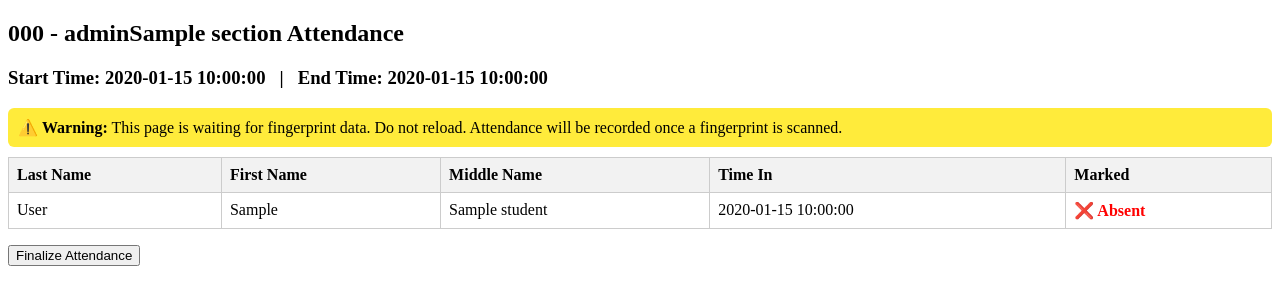
After one commit to law4percent/attendance-system-chloe-danag, a Flask app: template templates/instructor/subject_attendance_board.html in a window 1280 px wide. The commit adds this page. Shown: the top 305 px of the page. Run offline with Flask 3, Linux system fonts and the light colour scheme; the template is opened without the code that fills it: most values are stand-ins (such as "Sample title", 1, 10 or a date in 2020); some libraries are stand-ins or nearby versions.

Commit message:
Time in features partially done.

```diff
--- a/app.py
+++ b/app.py
@@ -32,6 +32,14 @@
 app.config['MYSQL_DB'] = config.MYSQL_DB
 mysql = MySQL(app)
 
+def timedelta_to_str(td):
+    total_seconds = int(td.total_seconds())
+    total_seconds = total_seconds % (24 * 3600)
+    hours, remainder = divmod(total_seconds, 3600)
+    minutes, seconds = divmod(remainder, 60)
+    return f"{hours:02d}:{minutes:02d}:{seconds:02d}"
+
+
 def get_student_time_in(student_id, subject_id):
     cur = mysql.connection.cursor()
     today = date.today()  # Get today's date in Python
@@ -47,6 +55,7 @@
 @app.route('/')
 @role_required('instructor')
 def subject_for_attendance():
+    print('>>>>> subject_for_attendance')
     instructor_id = session['user']
     instructor_email = session.get('email')
 
@@ -104,12 +113,16 @@
 
 @app.route('/attendance/<int:subject_id>')
 @role_required('instructor')
-def student_attendance(subject_id):
+def subject_attendance_board(subject_id):
+    print('>>>>> subject_attendance_board')
     cur = mysql.connection.cursor(DictCursor)
 
     # Get subject info
     cur.execute("SELECT * FROM subjects WHERE id = %s", (subject_id,))
     subject = cur.fetchone()
+
+    subject['start_time_str'] = timedelta_to_str(subject['class_start_time'])
+    subject['end_time_str'] = timedelta_to_str(subject['class_end_time'])
 
     # Get enrolled students
     cur.execute("""
@@ -123,53 +136,42 @@
     now = datetime.now().time()
     today = date.today()
     attendance_list = []
+    class_start = subject['class_start_time']
 
     for student in students:
+        mark = 'absent'
         student_id = student['id']
-        time_in = get_student_time_in(student_id, subject_id)
+        student_time_in = get_student_time_in(student_id, subject_id)  # this is timedelta
 
-        if not time_in:
-            # Simulate a time_in capture (in real scenario this may come from RFID or manual input)
-            time_in = now  # mark current time
-
-            # Determine attendance status
-            class_start = subject['class_start_time']
-            mark = "absent"
-            if isinstance(class_start, time) and time_in <= (datetime.combine(today, class_start) + timedelta(minutes=15)).time():
-                mark = "check"
-            else:
-                mark = "late"
-
-            # Insert attendance record
-            try:
-                cur.execute("""
+        if not student_time_in:
+            # this must only initialize and must execute once
+            cur.execute("""
                     INSERT INTO student_attendance (student_id, subject_id, time_in, date, mark)
                     VALUES (%s, %s, %s, %s, %s)
                     ON DUPLICATE KEY UPDATE time_in = VALUES(time_in), mark = VALUES(mark)
-                """, (student_id, subject_id, time_in, today, mark))
+                """, (student_id, subject_id, student_time_in, today, mark))
 
-                mysql.connection.commit()
-            except Exception as e:
-                print("Error inserting attendance:", e)
+            mysql.connection.commit()
+        else:
+              # timedelta
+            student_time = student_time_in  # timedelta
 
-        else:
-            # Determine mark for already recorded time_in
-            class_start = subject['class_start_time']
-            if isinstance(class_start, time) and time_in <= (datetime.combine(today, class_start) + timedelta(minutes=15)).time():
-                mark = "check"
+            # check if student arrived within 15 minutes of class start
+            if student_time <= class_start + timedelta(minutes=15):
+                mark = 'check'
             else:
-                mark = "late"
+                mark = 'late'
 
         # Convert time_in to string safely
-        if isinstance(time_in, timedelta):
-            total_seconds = int(time_in.total_seconds())
+        if isinstance(student_time_in, timedelta):
+            total_seconds = int(student_time_in.total_seconds())
             hours, remainder = divmod(total_seconds, 3600)
             minutes, seconds = divmod(remainder, 60)
             time_in_str = f"{hours:02d}:{minutes:02d}:{seconds:02d}"
-        elif isinstance(time_in, time):
-            time_in_str = time_in.strftime('%H:%M:%S')
-        elif isinstance(time_in, datetime):
-            time_in_str = time_in.time().strftime('%H:%M:%S')
+        elif isinstance(student_time_in, time):
+            time_in_str = student_time_in.strftime('%H:%M:%S')
+        elif isinstance(student_time_in, datetime):
+            time_in_str = student_time_in.time().strftime('%H:%M:%S')
         else:
             time_in_str = 'N/A'
 
@@ -181,53 +183,103 @@
             'mark': mark
         })
 
-    return render_template('instructor/subject_attendance.html', subject=subject, attendance_list=attendance_list)
+    return render_template(
+            'instructor/subject_attendance_board.html',
+            subject=subject,
+            attendance_list=attendance_list,
+            end_time=subject['class_end_time']
+        )
+
+@app.route('/finalize_attendance/<int:subject_id>', methods=['POST'])
+@role_required('instructor')
+def finalize_attendance(subject_id):
+    cur = mysql.connection.cursor(DictCursor)
+
+    # Get subject start time
+    cur.execute("SELECT class_start_time FROM subjects WHERE id = %s", (subject_id,))
+    subject = cur.fetchone()
+    class_start = subject['class_start_time']
+
+    # Recalculate attendance marks
+    cur.execute("""
+        SELECT id, student_id, time_in
+        FROM student_attendance
+        WHERE subject_id = %s AND DATE(date) = CURDATE()
+    """, (subject_id,))
+    records = cur.fetchall()
+
+    for record in records:
+        attendance_id = record['id']
+        student_time = record['time_in']
+
+        if student_time is None:
+            mark = 'absent'
+        else:
+            # Convert time_in to timedelta if stored as time
+            if isinstance(student_time, time):
+                student_time = timedelta(
+                    hours=student_time.hour, minutes=student_time.minute, seconds=student_time.second
+                )
+            if student_time <= class_start + timedelta(minutes=15):
+                mark = 'check'
+            else:
+                mark = 'late'
+
+        cur.execute("""
+            UPDATE student_attendance
+            SET mark = %s
+            WHERE id = %s
+        """, (mark, attendance_id))
+
+    mysql.connection.commit()
+    return jsonify({'message': 'Attendance finalized'}), 200
 
 
-@app.route('/api/mark_attendance', methods=['POST'])
-def mark_attendance():
-    data = request.get_json()
-    fingerprint_id = data.get('fingerprint_id')
-    subject_id = data.get('subject_id')
 
-    if not fingerprint_id or not subject_id:
-        return jsonify({'status': 'error', 'message': 'Missing data'}), 400
+# @app.route('/api/mark_attendance', methods=['POST'])
+# def mark_attendance():
+#     data = request.get_json()
+#     fingerprint_id = data.get('fingerprint_id')
+#     subject_id = data.get('subject_id')
 
-    cur = mysql.connection.cursor(DictCursor)
+#     if not fingerprint_id or not subject_id:
+#         return jsonify({'status': 'error', 'message': 'Missing data'}), 400
 
-    # Find the student with this fingerprint ID
-    cur.execute("SELECT id FROM students WHERE fingerprint_id = %s", (fingerprint_id,))
-    student = cur.fetchone()
+#     cur = mysql.connection.cursor(DictCursor)
 
-    if not student:
-        return jsonify({'status': 'error', 'message': 'Unknown fingerprint ID'}), 404
+#     # Find the student with this fingerprint ID
+#     cur.execute("SELECT id FROM students WHERE fingerprint_id = %s", (fingerprint_id,))
+#     student = cur.fetchone()
 
-    student_id = student['id']
-    now = datetime.now().time()
-    today = date.today()
+#     if not student:
+#         return jsonify({'status': 'error', 'message': 'Unknown fingerprint ID'}), 404
 
-    # Get class start time
-    cur.execute("SELECT class_start_time FROM subjects WHERE id = %s", (subject_id,))
-    subject = cur.fetchone()
+#     student_id = student['id']
+#     now = datetime.now().time()
+#     today = date.today()
 
-    class_start = subject['class_start_time']
-    if isinstance(class_start, time) and now <= (datetime.combine(today, class_start) + timedelta(minutes=15)).time():
-        mark = "check"
-    else:
-        mark = "late"
+#     # Get class start time
+#     cur.execute("SELECT class_start_time FROM subjects WHERE id = %s", (subject_id,))
+#     subject = cur.fetchone()
 
-    # Insert attendance
-    try:
-        cur.execute("""
-            INSERT INTO student_attendance (student_id, subject_id, time_in, date, mark)
-            VALUES (%s, %s, %s, %s, %s)
-            ON DUPLICATE KEY UPDATE time_in = VALUES(time_in), mark = VALUES(mark)
-        """, (student_id, subject_id, now, today, mark))
-        mysql.connection.commit()
-        return jsonify({'status': 'success', 'message': 'Attendance marked'})
-    except Exception as e:
-        print("Error:", e)
-        return jsonify({'status': 'error', 'message': 'Database error'}), 500
+#     class_start = subject['class_start_time']
+#     if isinstance(class_start, time) and now <= (datetime.combine(today, class_start) + timedelta(minutes=15)).time():
+#         mark = "check"
+#     else:
+#         mark = "late"
+
+#     # Insert attendance
+#     try:
+#         cur.execute("""
+#             INSERT INTO student_attendance (student_id, subject_id, time_in, date, mark)
+#             VALUES (%s, %s, %s, %s, %s)
+#             ON DUPLICATE KEY UPDATE time_in = VALUES(time_in), mark = VALUES(mark)
+#         """, (student_id, subject_id, now, today, mark))
+#         mysql.connection.commit()
+#         return jsonify({'status': 'success', 'message': 'Attendance marked'})
+#     except Exception as e:
+#         print("Error:", e)
+#         return jsonify({'status': 'error', 'message': 'Database error'}), 500
 
 
 
--- /dev/null
+++ b/templates/instructor/subject_attendance_board.html
@@ -0,0 +1,111 @@
+{% extends "base.html" %}
+
+{% block title %}{{ subject.subject_code }} - {{ subject.course_level }}{{ subject.section }} Attendance{% endblock title %}
+
+{% block head %}
+    <link rel="stylesheet" href="{{ url_for('static', filename='css/instructor/subject_attendance_board.css') }}">
+{% endblock %}
+
+{% block content %}
+  <script>
+    // Warn before reload
+    window.onbeforeunload = function() {
+      return "Do not reload this page. Attendance data might not be stored.";
+    };
+  </script>
+  <nav>
+    <nav>
+      <h2>{{ subject.subject_code }} - {{ subject.course_level }}{{ subject.section }} Attendance</h2>
+      <h3>
+        Start Time: {{ subject.start_time_str }} &nbsp; | &nbsp; End Time: {{ subject.end_time_str }}
+      </h3>
+    </nav>
+  <div class="alert" style="background-color: #ffeb3b; padding: 10px; border-radius: 6px; margin-bottom: 10px;">
+    ⚠️ <strong>Warning:</strong> This page is waiting for fingerprint data. Do not reload. Attendance will be recorded once a fingerprint is scanned.
+  </div>
+
+  <form method="POST" action="{{ url_for('finalize_attendance', subject_id=subject.id) }}">
+    <div class="table-container">
+      <table class="attendance-table">
+        <thead>
+          <tr>
+            <th>Last Name</th>
+            <th>First Name</th>
+            <th>Middle Name</th>
+            <th>Time In</th>
+            <th>Marked</th>
+          </tr>
+        </thead>
+        <tbody id="attendance-body">
+          {% for student in attendance_list %}
+          <tr>
+            <td>{{ student.last_name }}</td>
+            <td>{{ student.first_name }}</td>
+            <td>{{ student.middle_name }}</td>
+            <td>{{ student.time_in }}</td>
+            <td>
+              {% if student.mark == 'check' %}
+                <span class="mark-check">✅ Present</span>
+              {% elif student.mark == 'late' %}
+                <span class="mark-late">🕒 Late</span>
+              {% else %}
+                <span class="mark-absent">❌ Absent</span>
+              {% endif %}
+
+              <!-- Hidden inputs for backend -->
+              <input type="hidden" name="mark_{{ student.id }}" value="{{ student.mark }}">
+            </td>
+          </tr>
+          {% endfor %}
+        </tbody>
+      </table>
+    </div>
+
+    <div style="margin-top: 1rem;">
+      <button type="submit">Finalize Attendance</button>
+    </div>
+  </form>
+
+
+  <script>
+    // Convert PHP-passed time to Date object (HH:MM:SS)
+    const endTimeStr = "{{ end_time }}"; // passed from Flask
+    const [endHour, endMin, endSec] = endTimeStr.split(":").map(Number);
+
+    function checkEndTimeAndRedirect() {
+      const now = new Date();
+      const endTime = new Date();
+      endTime.setHours(endHour, endMin, endSec, 0);
+
+      if (now >= endTime) {
+        // Optional: call an endpoint to finalize attendance (e.g. mark absentees)
+        fetch("{{ url_for('finalize_attendance', subject_id=subject.id) }}", {
+          method: 'POST',
+          headers: {
+            'Content-Type': 'application/json'
+          }
+        }).then(() => {
+          window.onbeforeunload = null; // prevent warning
+          window.location.href = "{{ url_for('subject_for_attendance') }}"; // redirect to home
+        }).catch(err => {
+          alert("Error saving attendance. Please try manually.");
+          console.error(err);
+        });
+      }
+    }
+
+    // Run check every second
+    setInterval(checkEndTimeAndRedirect, 1000);
+    // Polling every 3 seconds to refresh attendance list
+    setInterval(() => {
+      fetch(location.href, { headers: { 'X-Requested-With': 'XMLHttpRequest' } })
+        .then(res => res.text())
+        .then(html => {
+          const parser = new DOMParser();
+          const doc = parser.parseFromString(html, 'text/html');
+          const newTbody = doc.querySelector('#attendance-body');
+          document.querySelector('#attendance-body').innerHTML = newTbody.innerHTML;
+        });
+    }, 3000);
+  </script>
+{% endblock %}
--- a/templates/instructor/subject_list_for_attendance.html
+++ b/templates/instructor/subject_list_for_attendance.html
@@ -74,7 +74,7 @@
                     <td data-label="No. of enrolled students">{{ subject.student_count }}</td>
                     <td data-label="Action">
                         {% if subject.is_active_now %}
-                            <a href="{{ url_for('student_attendance', subject_id=subject.id) }}" class="btn">Take Attendance</a>
+                            <a href="{{ url_for('subject_attendance_board', subject_id=subject.id) }}" class="btn">Take Attendance</a>
                         {% else %}
                             <button class="btn" disabled style="background-color: gray; cursor: not-allowed;" title="Not within class time">Take Attendance</button>
                         {% endif %}
```
Also changed, not shown: templates/instructor/subject_attendance.html (deleted, +0 -68 lines), static/css/instructor/subject_attendance_board.css (renamed from static/css/instructor/subject_attendance.css).
